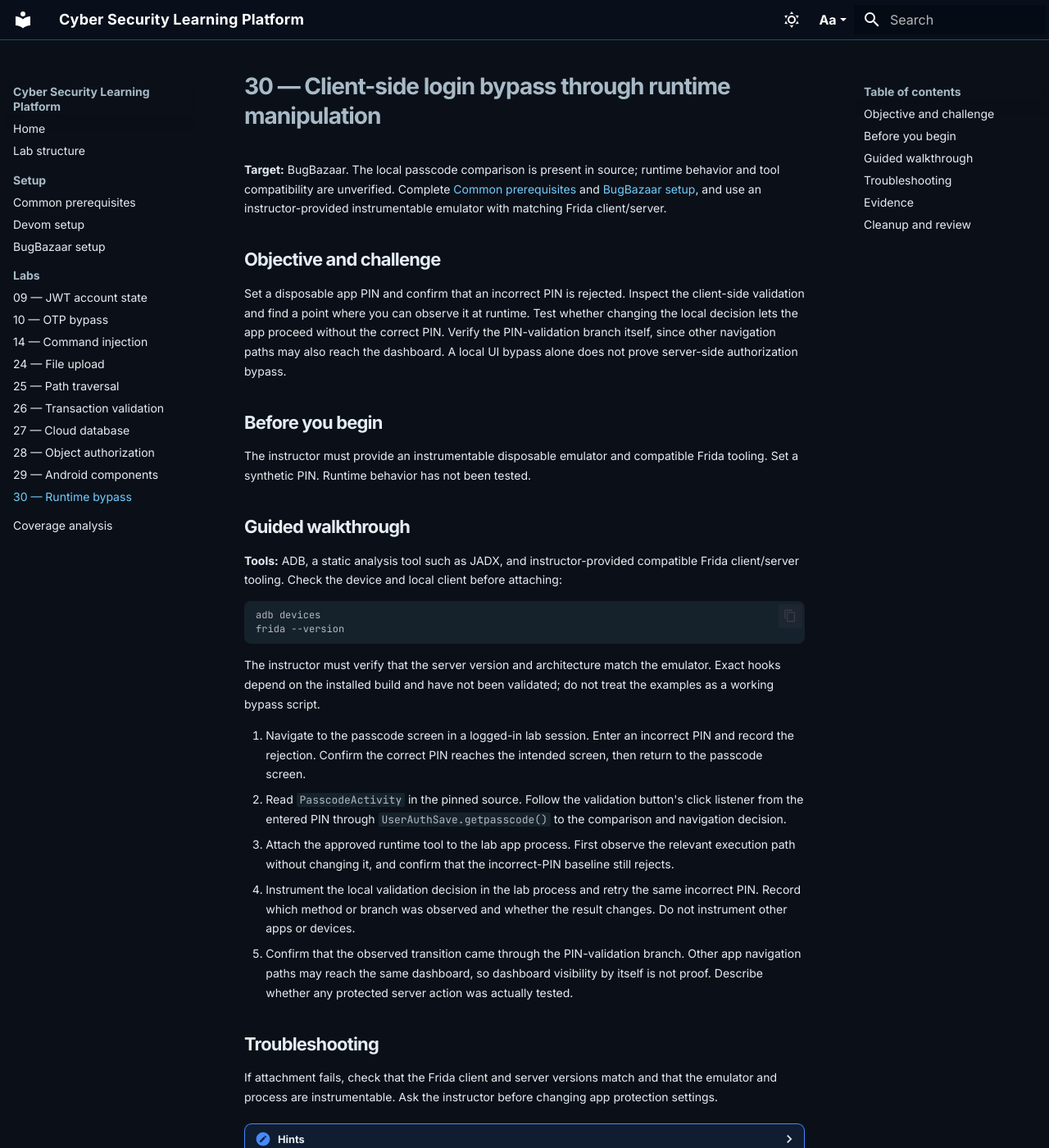
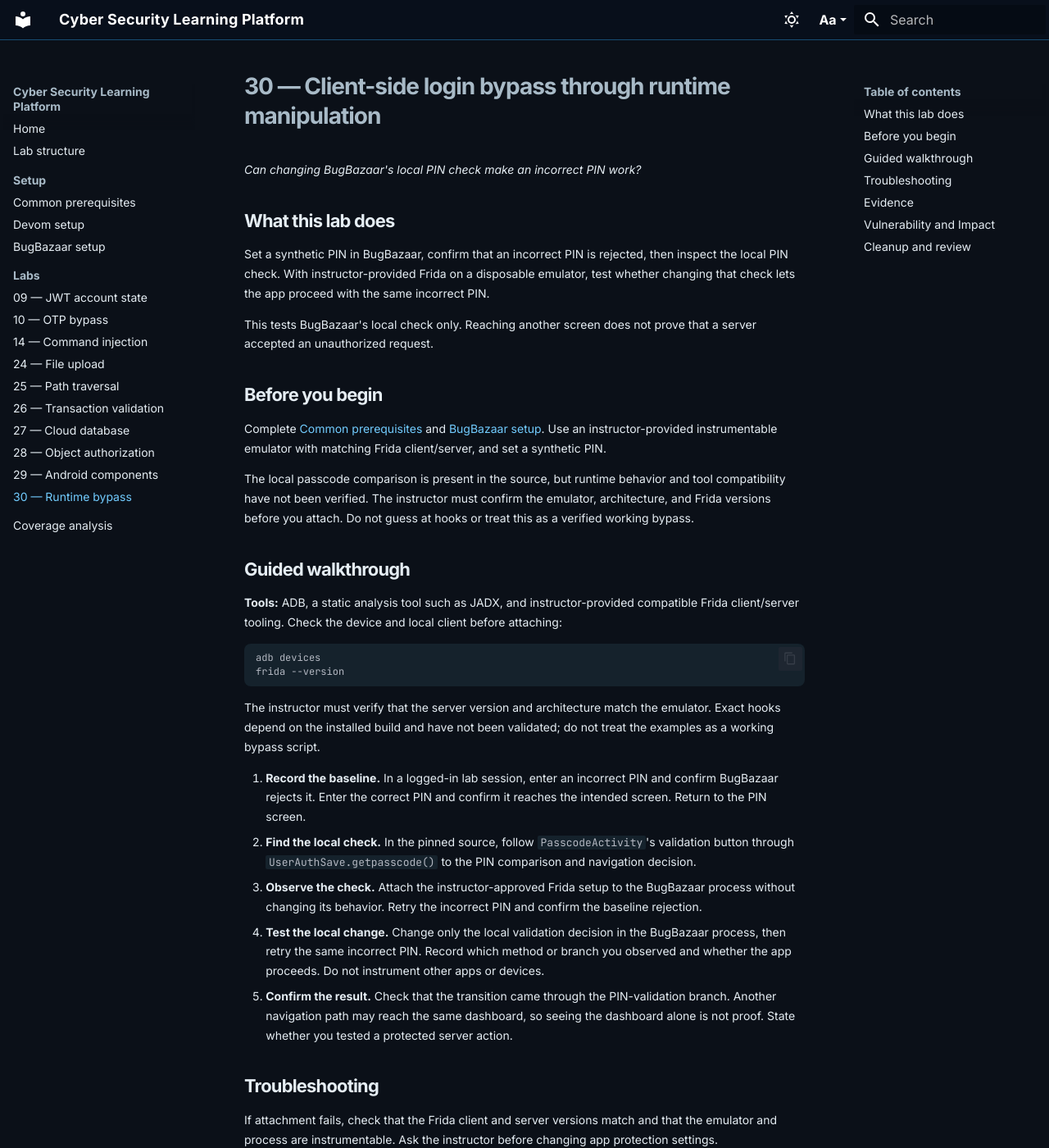
Before and after one commit to azharfatrr/Cyber-Security-Learning-Platform, an MkDocs documentation site: the page built from docs/30-runtime-bypass.md, in a window 1280 px wide and 1400 px high. Shown: the whole window at 82% size. Built offline with MkDocs 1.6.1 and Material for MkDocs 9.7.7, drawn with Linux system fonts in a browser that asks for light colours; some of the changed text lies outside the part shown.

Commit message:
Clarify Lab 30 walkthrough and impact

```diff
--- a/docs/30-runtime-bypass.md
+++ b/docs/30-runtime-bypass.md
@@ -1,13 +1,18 @@
 # 30 — Client-side login bypass through runtime manipulation
 
-**Target:** BugBazaar. The local passcode comparison is present in source; runtime behavior and tool compatibility are unverified. Complete [Common prerequisites](00-common-setup.md) and [BugBazaar setup](02-bugbazaar-setup.md), and use an instructor-provided instrumentable emulator with matching Frida client/server.
+*Can changing BugBazaar's local PIN check make an incorrect PIN work?*
 
-## Objective and challenge
-Set a disposable app PIN and confirm that an incorrect PIN is rejected. Inspect the client-side validation and find a point where you can observe it at runtime. Test whether changing the local decision lets the app proceed without the correct PIN. Verify the PIN-validation branch itself, since other navigation paths may also reach the dashboard. A local UI bypass alone does not prove server-side authorization bypass.
+## What this lab does
+
+Set a synthetic PIN in BugBazaar, confirm that an incorrect PIN is rejected, then inspect the local PIN check. With instructor-provided Frida on a disposable emulator, test whether changing that check lets the app proceed with the same incorrect PIN.
+
+This tests BugBazaar's local check only. Reaching another screen does not prove that a server accepted an unauthorized request.
 
 ## Before you begin
 
-The instructor must provide an instrumentable disposable emulator and compatible Frida tooling. Set a synthetic PIN. Runtime behavior has not been tested.
+Complete [Common prerequisites](00-common-setup.md) and [BugBazaar setup](02-bugbazaar-setup.md). Use an instructor-provided instrumentable emulator with matching Frida client/server, and set a synthetic PIN.
+
+The local passcode comparison is present in the source, but runtime behavior and tool compatibility have not been verified. The instructor must confirm the emulator, architecture, and Frida versions before you attach. Do not guess at hooks or treat this as a verified working bypass.
 
 ## Guided walkthrough
 
@@ -20,11 +25,11 @@
 
 The instructor must verify that the server version and architecture match the emulator. Exact hooks depend on the installed build and have not been validated; do not treat the examples as a working bypass script.
 
-1. Navigate to the passcode screen in a logged-in lab session. Enter an incorrect PIN and record the rejection. Confirm the correct PIN reaches the intended screen, then return to the passcode screen.
-2. Read `PasscodeActivity` in the pinned source. Follow the validation button's click listener from the entered PIN through `UserAuthSave.getpasscode()` to the comparison and navigation decision.
-3. Attach the approved runtime tool to the lab app process. First observe the relevant execution path without changing it, and confirm that the incorrect-PIN baseline still rejects.
-4. Instrument the local validation decision in the lab process and retry the same incorrect PIN. Record which method or branch was observed and whether the result changes. Do not instrument other apps or devices.
-5. Confirm that the observed transition came through the PIN-validation branch. Other app navigation paths may reach the same dashboard, so dashboard visibility by itself is not proof. Describe whether any protected server action was actually tested.
+1. **Record the baseline.** In a logged-in lab session, enter an incorrect PIN and confirm BugBazaar rejects it. Enter the correct PIN and confirm it reaches the intended screen. Return to the PIN screen.
+2. **Find the local check.** In the pinned source, follow `PasscodeActivity`'s validation button through `UserAuthSave.getpasscode()` to the PIN comparison and navigation decision.
+3. **Observe the check.** Attach the instructor-approved Frida setup to the BugBazaar process without changing its behavior. Retry the incorrect PIN and confirm the baseline rejection.
+4. **Test the local change.** Change only the local validation decision in the BugBazaar process, then retry the same incorrect PIN. Record which method or branch you observed and whether the app proceeds. Do not instrument other apps or devices.
+5. **Confirm the result.** Check that the transition came through the PIN-validation branch. Another navigation path may reach the same dashboard, so seeing the dashboard alone is not proof. State whether you tested a protected server action.
 
 ## Troubleshooting
 
@@ -39,7 +44,18 @@
 </details>
 
 ## Evidence
-Submit the baseline, observed method or decision point, sanitized instrumentation and result, limits of impact, and a recommendation to enforce security-sensitive authorization server-side.
+
+Submit these three items:
+
+- **Baseline:** a short note that the incorrect PIN was rejected and the correct PIN was accepted before instrumentation.
+- **Runtime result:** a sanitized capture showing the method or branch observed, the repeated incorrect-PIN attempt, and what the app did after the local change.
+- **Context and limits:** Android version/API, Frida client/server versions, and whether you tested a protected server action. If you did not test one, say that the result covers only the app's local PIN check.
+
+## Vulnerability and Impact
+
+**Potential vulnerability:** BugBazaar checks the PIN in the app. If runtime instrumentation can change that check, the app may proceed with an incorrect PIN. This bypass has not been verified at runtime.
+
+**Potential impact:** Someone who can instrument the running app may get past the local PIN screen and reach content available after it on that device. This does not show that a server accepts unauthorized requests or exposes server-side data. Test a protected server action separately before claiming that impact.
 
 ## Cleanup and review
 
```
